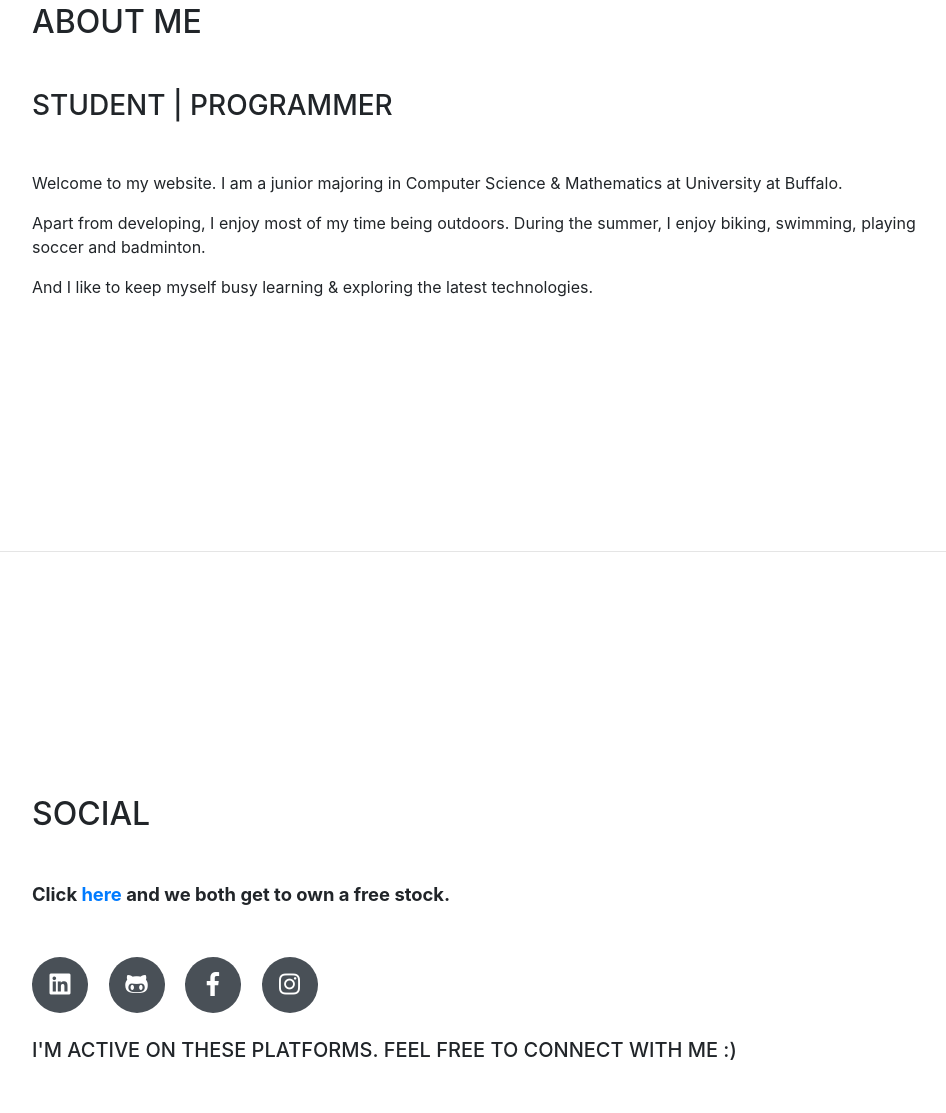
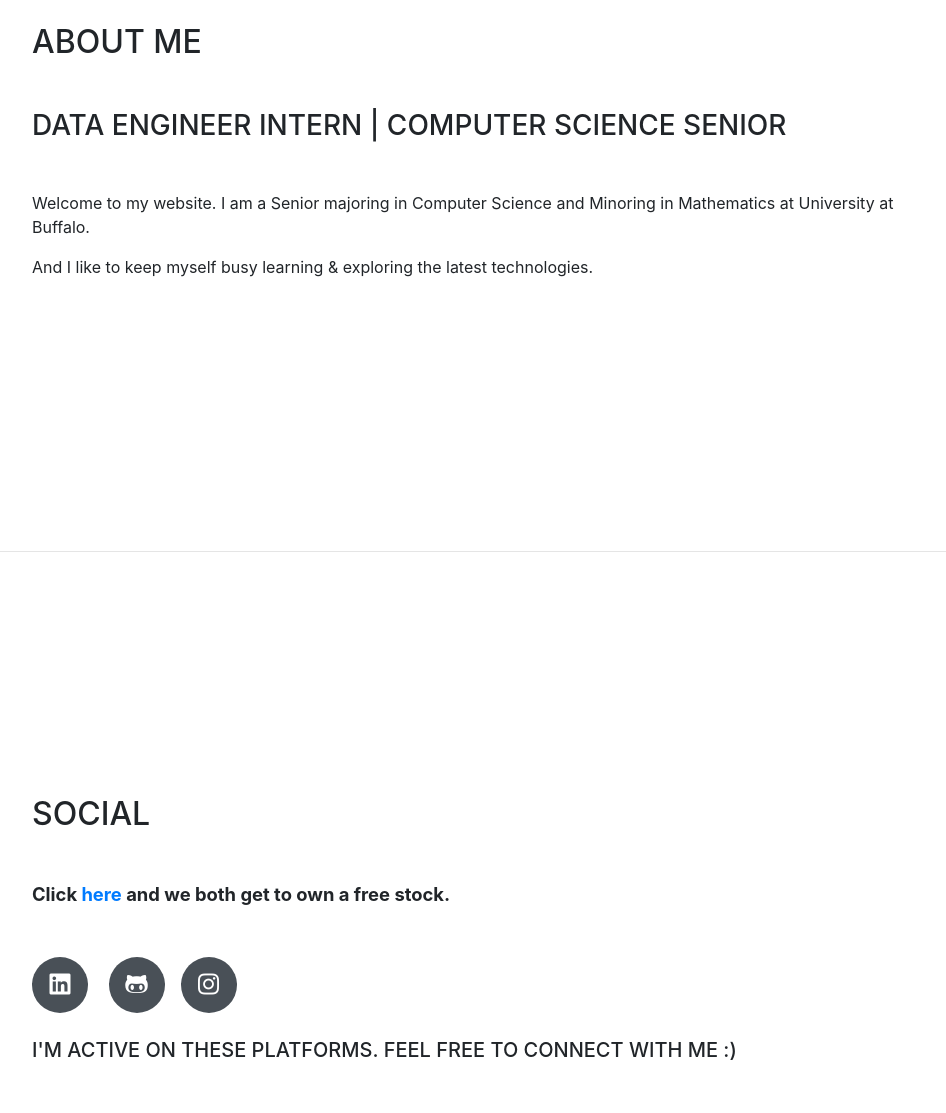
Before and after one commit to jaskeeratbrar/jaskeeratbrar.github.io, a website with bundled scripts: page index.html in a window 1280 px wide. Shown: the part 1050-2163 px from the top of the page, without its empty margins (288-1234 px from the left). Built offline with nearby package versions, Linux system fonts and the light colour scheme; a web font is replaced by a local one.

Commit message:
updated resume October 2019

```diff
--- a/index.html
+++ b/index.html
@@ -62,7 +62,7 @@
           </div>
           <p class="lead mb-1"> Resume</p>
           <div class="social-icons">
-            <a href="img/portfolio/docs/Jaskeerat Brar.pdf" target="_blank">
+            <a href="img/portfolio/docs/Jaskeerat Brar Resume.pdf" target="_blank">
               <i class="far fa-file-pdf"></i>
             </a>
           </div>
@@ -74,10 +74,10 @@
       <section class="resume-section p-3 p-lg-5 d-flex flex-column" id="about">
         <div class="my-auto">
           <h2 class="mb-5">About Me </h2>
-          <h3 class="mb-5"> Student | Programmer </h3>
-          <p>Welcome to my website. I am a junior majoring in Computer Science &amp; Mathematics at University at Buffalo.</p>
-          <p class="mb-0"></p>
-          <p>Apart from developing, I enjoy most of my time being outdoors. During the summer, I enjoy biking, swimming, playing soccer and badminton.</p>
+          <h3 class="mb-5"> Data Engineer Intern | Computer Science Senior </h3>
+          <p>Welcome to my website. I am a Senior majoring in Computer Science and Minoring in Mathematics at University at Buffalo.</p>
+          <p class="mb-0"> </p>
+          <p></p>
           <p class="mb-0"> And I like to keep myself busy learning &amp; exploring the latest technologies.</p>
         </div>
 
@@ -96,10 +96,6 @@
             </a>
             <a href="http://github.com/jaskeeratbrar" target="_blank">
               <i class="fab fa-github-alt"></i>
-            </a>
-            <a href="http://facebook.com/jaskeeratbrar" target="_blank">
-              <i class="fab fa-facebook-f"></i>
-            </a>
             <a href="http://instagram.com/jaskeeratbrar" target="_blank">
               <i class="fab fa-instagram"></i>
             </a>
```
Also changed, not shown: 3 other files.
